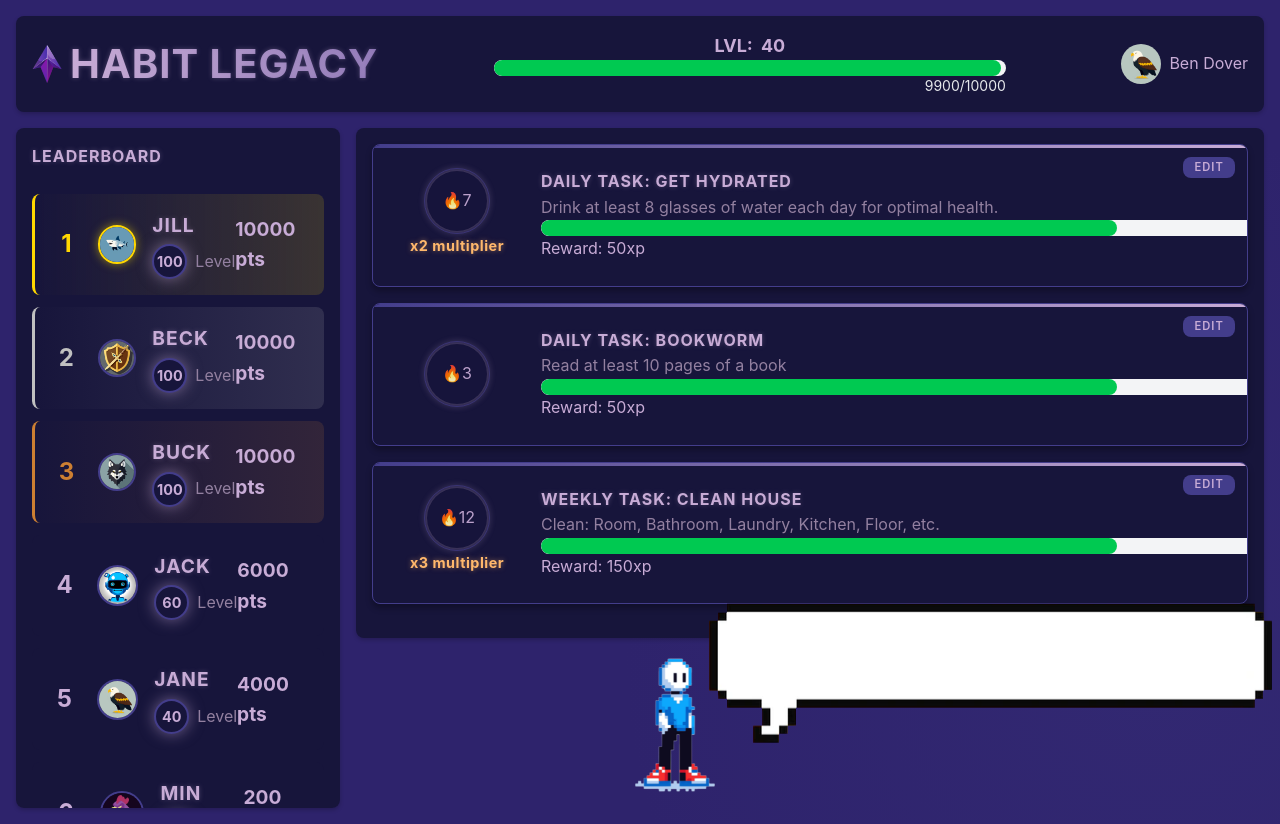
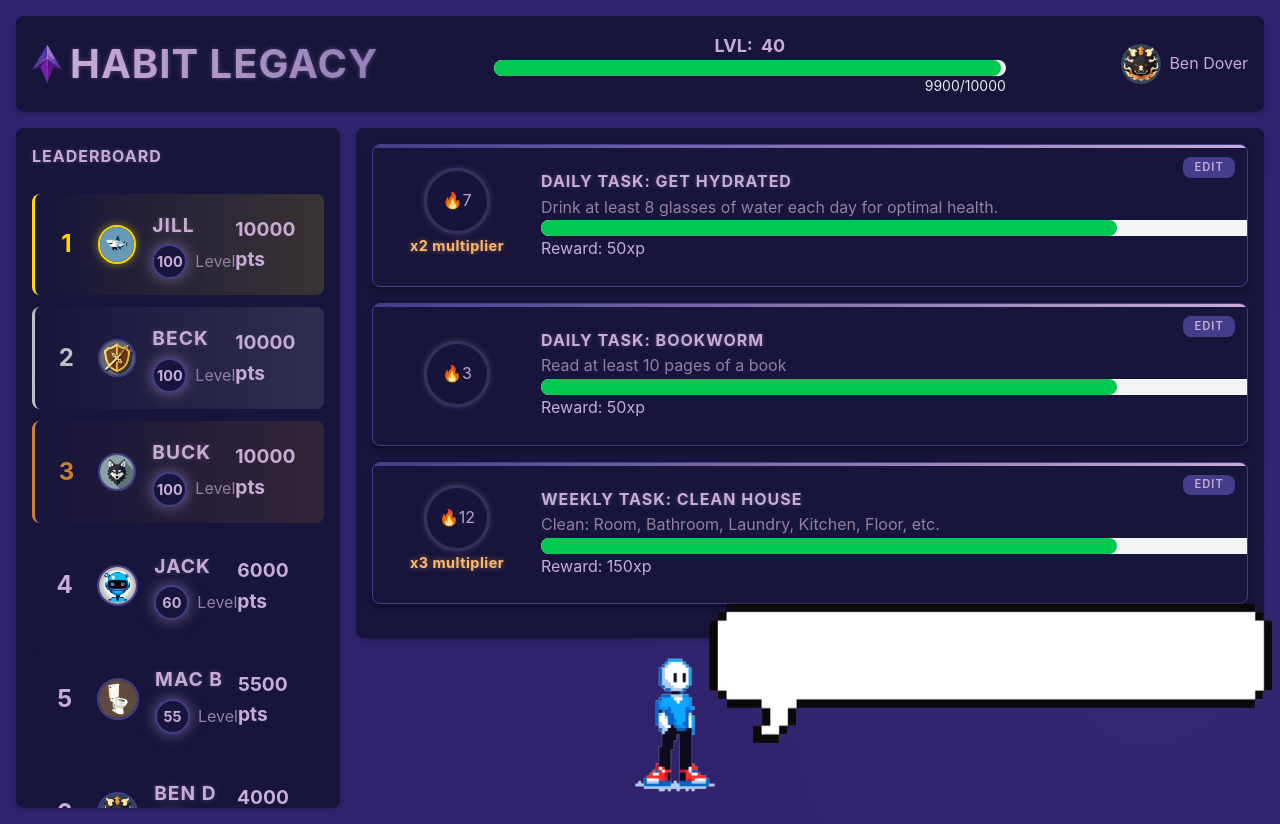
Before and after one commit to noahstew/hack-attack, a React (Vite) app in the folder habit-legacy/: page / in a window 1280 px wide. Shown: the top 824 px of the page. Built offline with nearby package versions, Linux system fonts and the light colour scheme.

Commit message:
Added two more users

```diff
--- a/habit-legacy/src/components/NavBar.jsx
+++ b/habit-legacy/src/components/NavBar.jsx
@@ -23,7 +23,7 @@ function NavBar() {
       </div>
 
       <div className="flex flex-row items-center gap-2">
-        <ProfilePhoto imgSrc="icon/eagle.jpeg" alt="profilepic" width={40} />{' '}
+        <ProfilePhoto imgSrc="icon/Behemoth.jpg" alt="profilepic" width={40} />{' '}
         <p>Ben Dover</p>
       </div>
     </div>
--- a/habit-legacy/src/data/systemData.js
+++ b/habit-legacy/src/data/systemData.js
@@ -23,12 +23,28 @@ const users = {
   user2: {
     name: 'Jane',
     profilePic: 'icon/eagle.jpeg',
+    currentXp: 990,
+    level: 32,
+    streak: 12,
+  },
+
+  user3: {
+    name: 'Ben D',
+    profilePic: 'icon/Behemoth.jpg',
     currentXp: 1100,
     level: 40,
     streak: 12,
   },
 
-  user3: {
+  user4: {
+    name: 'Mac B',
+    profilePic: 'icon/Toire.jpeg',
+    currentXp: 1600,
+    level: 55,
+    streak: 30,
+  },
+
+  user5: {
     name: 'Jack',
     profilePic: 'icon/robot.jpeg',
     currentXp: 2000,
@@ -36,21 +52,21 @@ const users = {
     streak: 30,
   },
 
-  user4: {
+  user6: {
     name: 'Jill',
     profilePic: 'icon/shark.jpeg',
     currentXp: 5000,
     level: 100,
     streak: 50,
   },
-  user5: {
+  user7: {
     name: 'Beck',
     profilePic: 'icon/sword&shield.jpeg',
     currentXp: 5000,
     level: 100,
     streak: 50,
   },
-  user6: {
+  user8: {
     name: 'Buck',
     profilePic: 'icon/wolf.jpeg',
     currentXp: 5000,
```
Also changed, not shown: habit-legacy/public/icon/Behemoth.jpg (added), habit-legacy/public/icon/Toire.jpeg (added).
